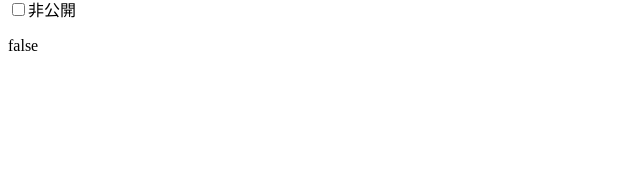
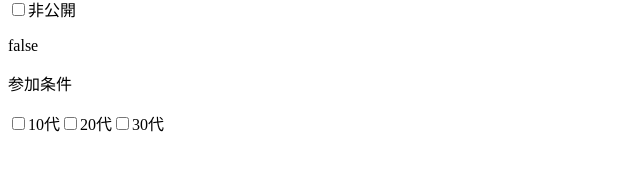
Before and after one commit to TT-35-19/vue_part4, a Vue app in the folder vue_part4/: page / in a window 1280 px wide. Shown: the part 531-702 px from the top of the page, without its empty margins (0-640 px from the left). Built offline with nearby package versions, Linux system fonts and the light colour scheme; the HTML template or start-up script is replaced by a standard one.

Commit message:
複数のチェックボックスで双方向データバインディング

```diff
--- a/vue_part4/src/App.vue
+++ b/vue_part4/src/App.vue
@@ -39,6 +39,29 @@
       <input type="checkbox" id="isPrivate" v-model="eventData.isPrivate" />
       <label for="isPrivate">非公開</label>
       <p>{{ eventData.isPrivate }}</p>
+
+      <p>参加条件</p>
+      <input
+        type="checkbox"
+        id="10"
+        value="10代"
+        v-model="eventData.target"
+      />
+      <label for="10">10代</label>
+      <input
+        type="checkbox"
+        id="20"
+        value="20代"
+        v-model="eventData.target"
+      />
+      <label for="20">20代</label>
+      <input
+        type="checkbox"
+        id="30"
+        value="30代"
+        v-model="eventData.target"
+      />
+      <label for="30">30代</label>
     </div>
   </div>
 </template>
@@ -59,6 +82,7 @@
         host: "",
         detail: "",
         isPrivate: false,
+        target: [],
       },
     };
   },
```
